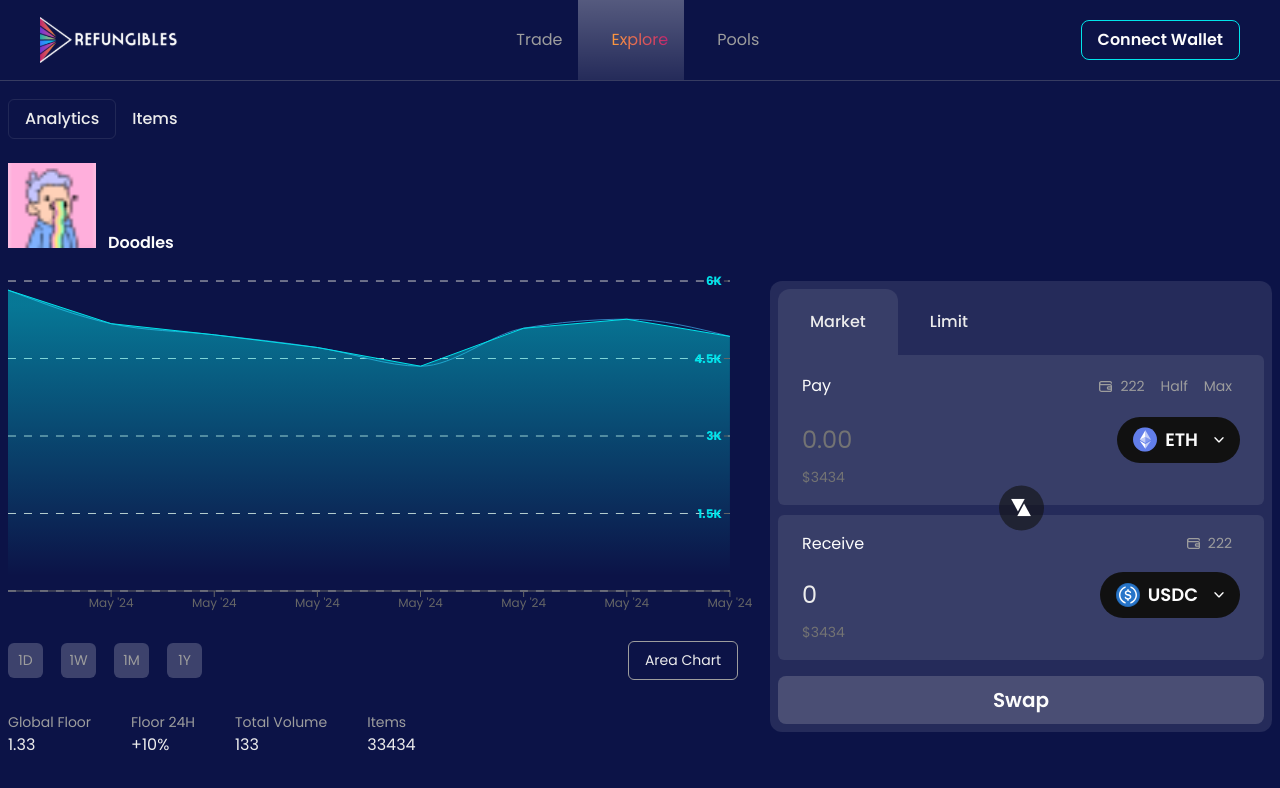
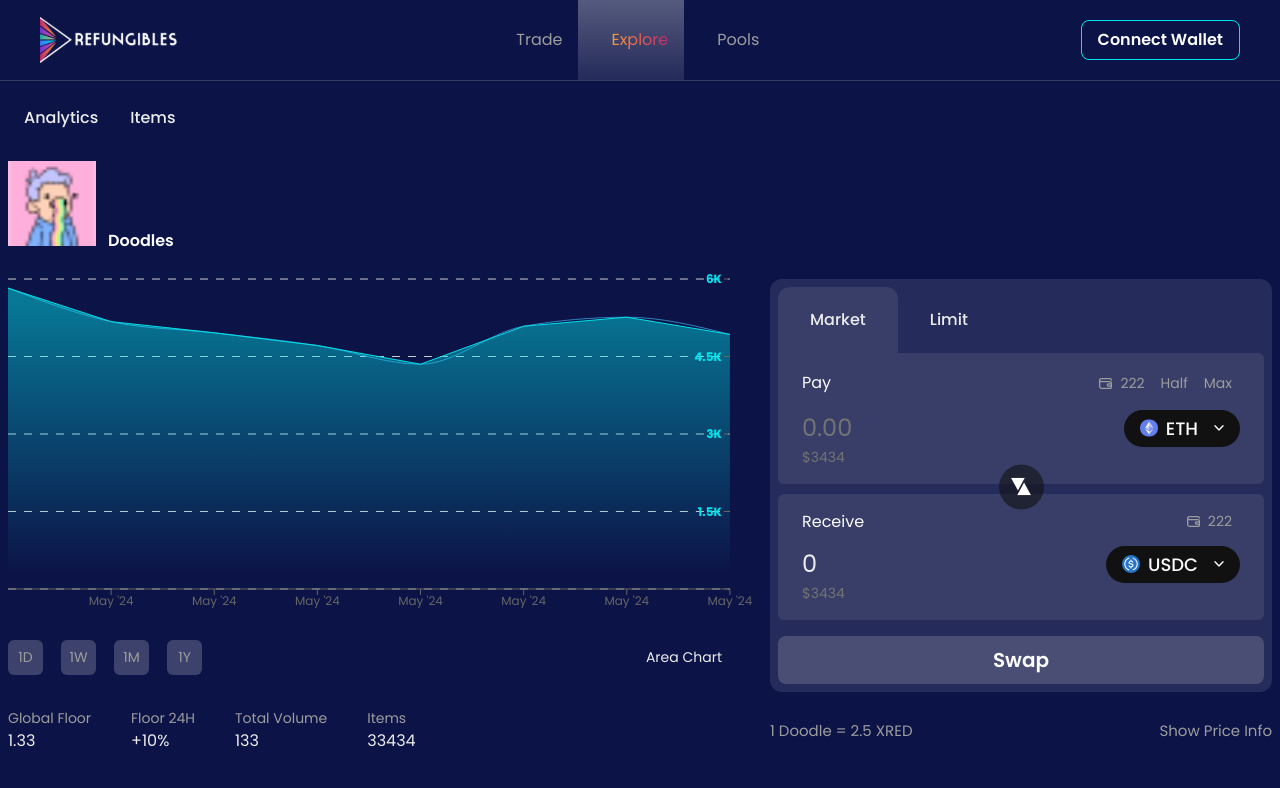
Before and after one commit to blackpanther1881/refungibles-ui, a Next.js app: page /explore/collections/1 in a window 1280 px wide. Shown: the top 788 px of the page. Built offline with nearby package versions, Linux system fonts and the light colour scheme.

Commit message:
add exchange rate accordion

```diff
--- a/package.json
+++ b/package.json
@@ -3,6 +3,7 @@
   "version": "0.1.0",
   "private": true,
   "dependencies": {
+    "@radix-ui/react-accordion": "^1.1.2",
     "@radix-ui/react-dialog": "^1.0.5",
     "@radix-ui/react-dropdown-menu": "^2.0.6",
     "@radix-ui/react-tabs": "^1.0.4",
--- a/src/components/amount-input/index.tsx
+++ b/src/components/amount-input/index.tsx
@@ -54,9 +54,9 @@ export const AmountInput = ({
   console.log(selectedToken, "selectedToken");
   return (
     <div
-      className={`px-6 py-[17px] bg-[#E3E3E31A] rounded-md md:p-3 ${className}`}
+      className={`px-6 py-[16px] bg-[#E3E3E31A] rounded-md md:p-3 ${className}`}
     >
-      <div className={"flex items-center justify-between mb-4"}>
+      <div className={"flex items-center justify-between mb-3"}>
         <p className={"text-white-700"}>{label}</p>
         <div className={"flex text-white-200 items-center text-sm"}>
           <Icon viewClass={`mr-2 !w-[13px]`} iconName="wallet" />
@@ -81,14 +81,13 @@ export const AmountInput = ({
           disable={!activeInput}
           required={false}
           title={"Amount must have value more than 0.01"}
-          className={`h-[46px] max-w-[140px] mr-auto md:max-w-[100px] !text-white-600`}
+          className={`max-w-[140px] mr-auto md:max-w-[100px] !text-white-600`}
           inputType={"plain"}
           onChange={handleInputChange}
         />
         <div className="input-logo flex items-center justify-end">
           <Button
-            className={`bg-[#111111] !h-[46px] text-[12px] !text-[#fff] !py-1.5 button
-         md:py-2 md:text-sm flex items-center justify-center !rounded-full md:!h-[40px]`}
+            className={`bg-[#111111] !h-[37px] text-[18px] !text-[#fff] !py-1 button md:text-sm flex items-center justify-center !rounded-full md:!h-[40px]`}
             type="custom"
             size="medium"
             onClick={() => {
@@ -101,11 +100,11 @@ export const AmountInput = ({
                     <Image
                       src={selectedToken.imgUrl}
                       alt={selectedToken.name}
-                      className={`md:!w-[24] md:!h-[24] relative mr-2`}
-                      width={24}
-                      height={24}
+                      className={`md:!w-[18] md:!h-[18] relative mr-2`}
+                      width={18}
+                      height={18}
                     />
-                    <span className="text-lg text-white-700 font-semibold leading-normal md:text-xsm md:ml-2 whitespace-nowrap">
+                    <span className="text-lg text-white-700 font-medium leading-normal md:text-base md:ml-2 whitespace-nowrap">
                       {selectedToken.name}
                     </span>
                     <Icon viewClass={`ml-4 !w-[10px]`} iconName="chevron" />
@@ -116,7 +115,7 @@ export const AmountInput = ({
           />
         </div>
       </div>
-      <div className={"flex items-center justify-between mt-[4px]"}>
+      <div className={"flex items-center justify-between"}>
         <p className="text-black-100 font-normal leading-normal text-right text-sm">
           {availableBlcDollar}
         </p>
--- /dev/null
+++ b/src/containers/trade/swap/exchangerate-info.tsx
@@ -0,0 +1,38 @@
+import * as Accordion from "@radix-ui/react-accordion";
+import { AccordionContent, AccordionTrigger } from "@radix-ui/react-accordion";
+
+const ExchangeRateInfo = () => {
+  return (
+    <div className={"mt-4"}>
+      <div>
+        <Accordion.Root
+          className="AccordionRoot"
+          type="single"
+          // defaultValue="item-1"
+          collapsible
+        >
+          <Accordion.Item className="AccordionItem" value="item-2">
+            <Accordion.AccordionTrigger className="AccordionTrigger w-full">
+              <div
+                className={
+                  "w-full flex items-center justify-between text-white-200"
+                }
+              >
+                <p className={"text-white-200"}>1 Doodle = 2.5 XRED</p>
+                <p>Show Price Info</p>
+              </div>
+            </Accordion.AccordionTrigger>
+            <Accordion.AccordionContent className="AccordionContent">
+              <div className={"p-4"}>
+                Yes. It's unstyled by default, giving you freedom over the look
+                and feel.
+              </div>
+            </Accordion.AccordionContent>
+          </Accordion.Item>
+        </Accordion.Root>
+      </div>
+    </div>
+  );
+};
+
+export default ExchangeRateInfo;
--- a/src/containers/trade/swap/index.tsx
+++ b/src/containers/trade/swap/index.tsx
@@ -2,6 +2,7 @@ import React, { useState } from "react";
 import * as Tabs from "@radix-ui/react-tabs";
 import Market from "@/containers/trade/swap/market";
 import Limit from "@/containers/trade/swap/limit";
+import ExchangeRateInfo from "@/containers/trade/swap/exchangerate-info";
 
 interface Props {
   sourcePath: string;
@@ -68,6 +69,7 @@ const Swap = ({ sourcePath }: Props) => {
           </Tabs.Content>
         </div>
       </Tabs.Root>
+      <ExchangeRateInfo />
     </div>
   );
 };
--- a/src/pages/_app.tsx
+++ b/src/pages/_app.tsx
@@ -2,6 +2,7 @@ import React from "react";
 import Head from "next/head";
 import { AppProps } from "next/app";
 import "../styles/globals.css";
+import "../styles/components.css";
 import "../components/base/dropdown/styles.css";
 
 const MyApp = ({ Component, pageProps }: AppProps) => {
--- /dev/null
+++ b/src/styles/components.css
@@ -0,0 +1,101 @@
+/** Accordion Styles **/
+
+/* reset */
+button,
+h3 {
+    all: unset;
+}
+
+.AccordionRoot {
+    width: 100%;
+    /*box-shadow: 0 2px 10px var(--black-a4);*/
+}
+
+.AccordionItem {
+    overflow: hidden;
+    margin-top: 1px;
+}
+
+.AccordionItem:first-child {
+    margin-top: 0;
+    border-top-left-radius: 4px;
+    border-top-right-radius: 4px;
+}
+
+.AccordionItem:last-child {
+    border-bottom-left-radius: 4px;
+    border-bottom-right-radius: 4px;
+}
+
+.AccordionItem:focus-within {
+    position: relative;
+    z-index: 1;
+    /*box-shadow: 0 0 0 2px var(--mauve-12);*/
+}
+
+.AccordionHeader {
+    display: flex;
+}
+
+.AccordionTrigger {
+    font-family: inherit;
+    background-color: transparent;
+    height: 45px;
+    flex: 1;
+    display: flex;
+    align-items: center;
+    justify-content: space-between;
+    font-size: 15px;
+    line-height: 1;
+    color: #ffffff;
+    cursor: pointer;
+    /*box-shadow: 0 1px 0 var(--mauve-6);*/
+}
+
+.AccordionTrigger:hover {
+    /*background-color: var(--mauve-2);*/
+}
+
+.AccordionContent {
+    overflow: hidden;
+    font-size: 15px;
+    color: #ffffff;
+    /*padding: 24px;*/
+    border-radius: 6px;
+    background-color: #FFFFFF1A;
+
+}
+.AccordionContent[data-state='open'] {
+    animation: slideDown 500ms ease-in;
+}
+.AccordionContent[data-state='closed'] {
+    animation: slideUp 500ms ease-out;
+}
+
+
+.AccordionChevron {
+    color: #000000;
+    transition: transform 500ms ease-in;
+}
+
+.AccordionTrigger[data-state='open'] > .AccordionChevron {
+    transform: rotate(180deg);
+}
+
+@keyframes slideDown {
+    from {
+        height: 0;
+    }
+    to {
+        height: 100px;
+    }
+}
+
+@keyframes slideUp {
+    from {
+        height: 100px;
+    }
+    to {
+        height: 0;
+    }
+}
```
Also changed, not shown: 1 other file (tests, documents, lock files or other folders).
